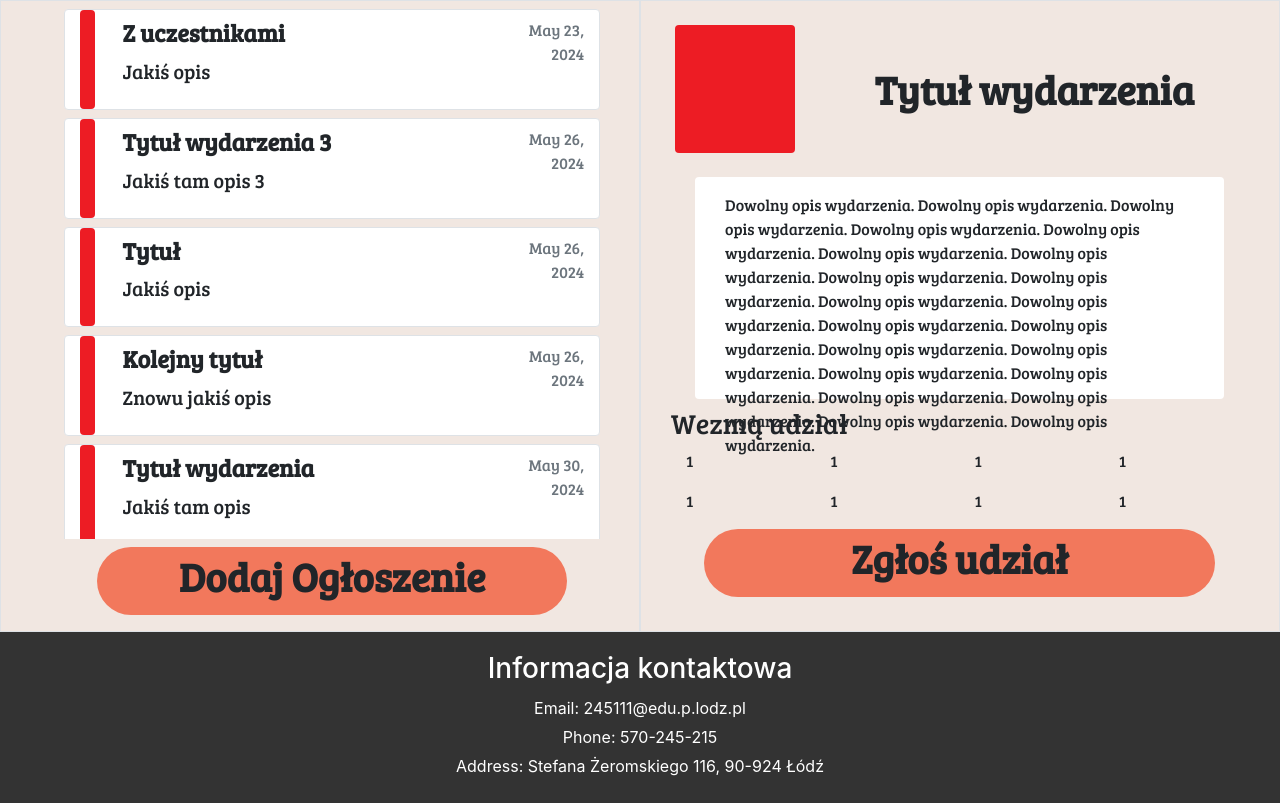
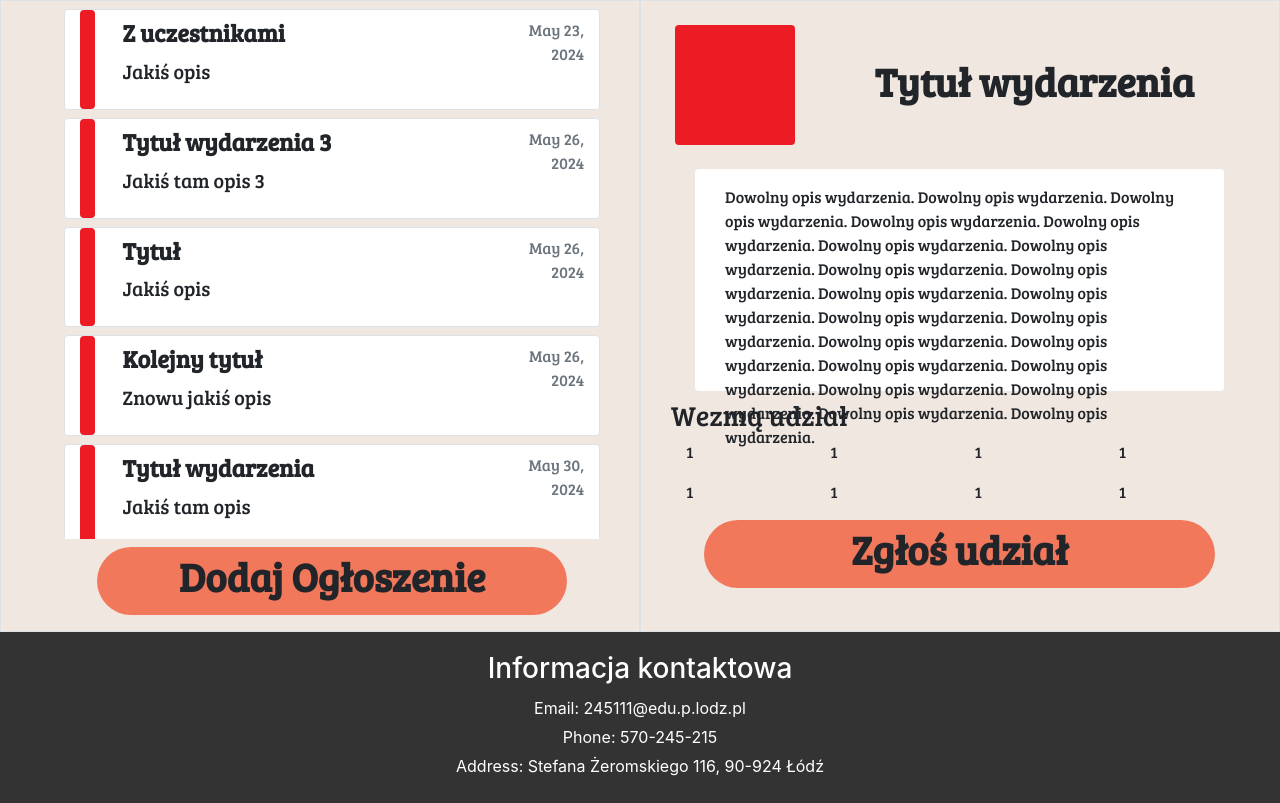
Before and after one commit to MarekKoprek/WCPL, a Django app: page /events/ in a window 1280 px wide. Shown: the part 126-929 px from the top of the page. Run offline with Django 5.2, Linux system fonts and the light colour scheme; data comes from the database, SQL or seed files in the repository; some libraries are stand-ins or nearby versions.

Commit message:
Fixing alignment

```diff
--- a/main/templates/main/events_search.html
+++ b/main/templates/main/events_search.html
@@ -41,12 +41,12 @@ active
         </div>
         <div class="col-md-6 py-2 pe-3 border">
             <div class="container">
-                <div class="row py-3 px-1">
+                <div class="row py-3 px-1 justify-content-center align-items-center">
                     <div class="col-md-3">
                         <img class="rounded" src="{% static 'main/event_blank.png' %}" alt="event-icon" style="width: 100%;height: 100%;">
                     </div>
-                    <div class="col-md-9 p-3 pt-4">
-                        <div class="container p-3 text-center">
+                    <div class="col-md-9">
+                        <div class="container text-center">
                             <h1 class="fw-bold">Tytuł wydarzenia</h1>
                         </div>
                     </div>
```
